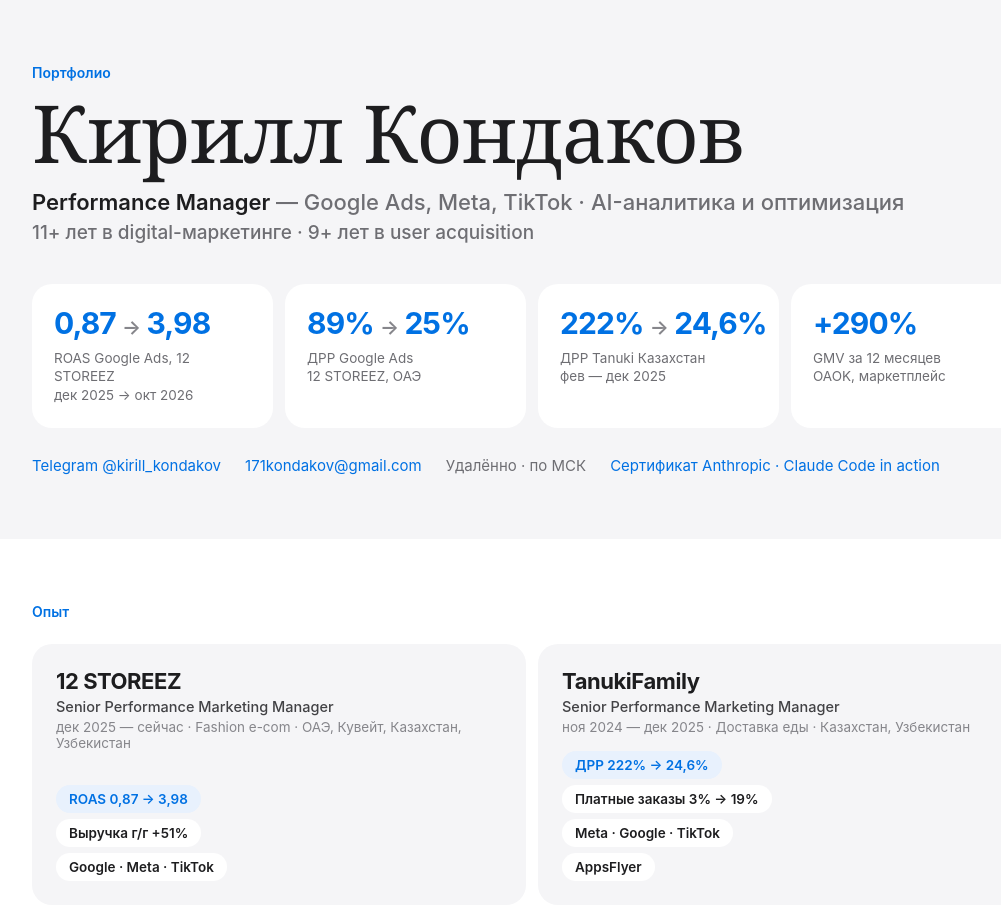
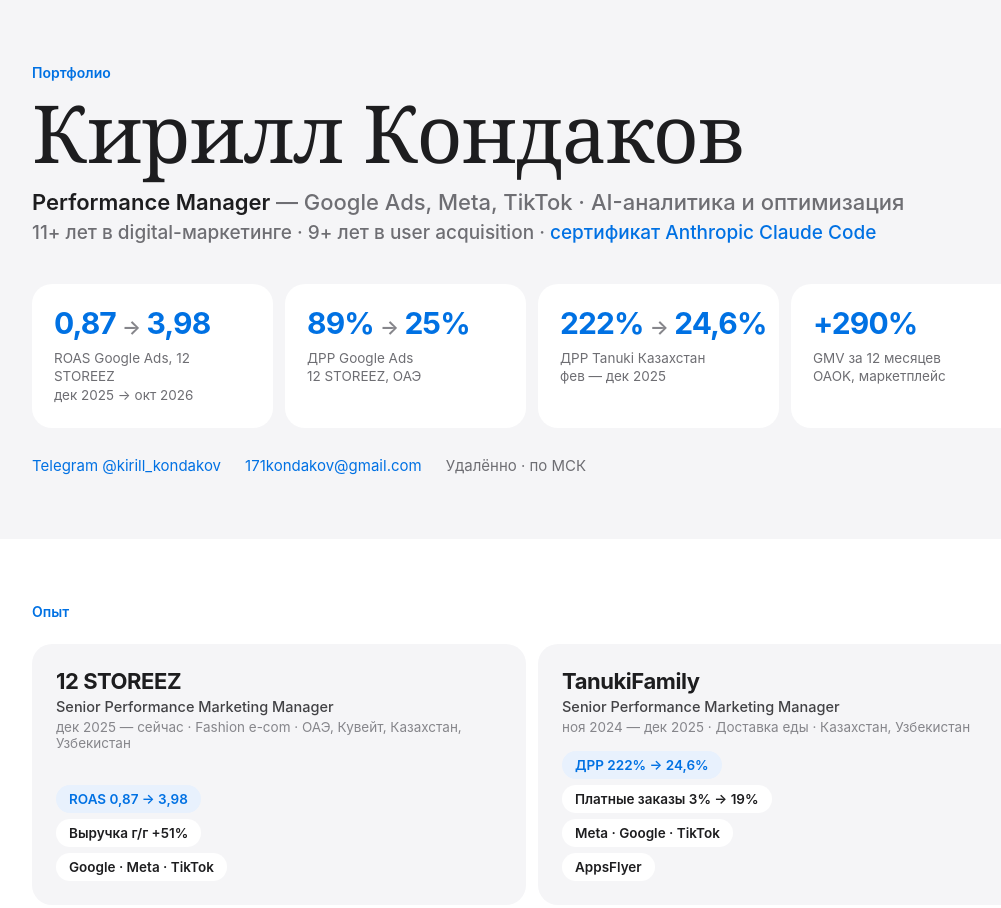
Before and after one commit to kirill-kondakov/kirill-kondakov.github.io, a plain HTML site: page index.html in a window 1280 px wide. Shown: the top 908 px of the page, without its empty margins (108-1109 px from the left). Drawn offline with Linux system fonts and the light colour scheme.

Commit message:
Сертификат в шапке

```diff
--- a/index.html
+++ b/index.html
@@ -106,7 +106,7 @@
     <div class="eyebrow">Портфолио</div>
     <h1>Кирилл Кондаков</h1>
     <div class="role">Performance Manager <span>— Google Ads, Meta, TikTok · AI-аналитика и оптимизация</span></div>
-    <p class="lead">11+ лет в digital-маркетинге · 9+ лет в user acquisition</p>
+    <p class="lead">11+ лет в digital-маркетинге · 9+ лет в user acquisition · <a href="https://academy.claude.com/verify/40987899339acc7adb35c8082d8a4962" style="color:var(--blue);text-decoration:none">сертификат Anthropic Claude Code</a></p>
 
     <div class="kpis">
       <div class="kpi"><div class="kpi-v">0,87 <small>→</small> 3,98</div><div class="kpi-k">ROAS Google Ads, 12 STOREEZ<br>дек 2025 → окт 2026</div></div>
@@ -119,7 +119,6 @@
       <a href="https://t.me/kirill_kondakov">Telegram @kirill_kondakov</a>
       <a href="mailto:171kondakov@gmail.com">171kondakov@gmail.com</a>
       <span>Удалённо · по МСК</span>
-      <a href="https://academy.claude.com/verify/40987899339acc7adb35c8082d8a4962">Сертификат Anthropic · Claude Code in action</a>
     </div>
   </div>
 </section>
```
